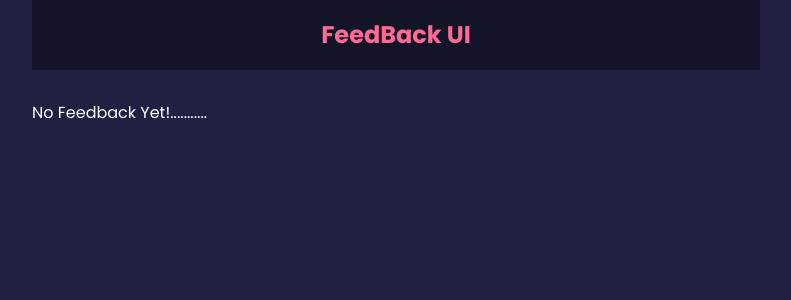
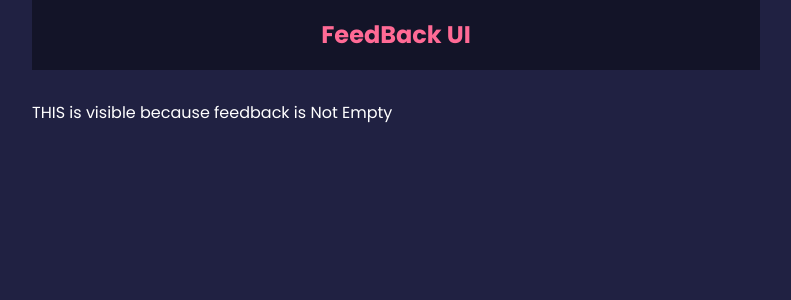
Before and after one commit to MrGultekin/react-intro-rating-app, a React (Vite) app in the folder ratingApp/: page / in a window 1280 px wide. Shown: the top 300 px of the page, without its empty margins (244-1035 px from the left). Built offline with nearby package versions, Linux system fonts and the light colour scheme.

Commit message:
THIS is visible because feedback is Not Empty in App.js in useState(FeedbackData) has FeedbackData

```diff
--- a/ratingApp/src/App.jsx
+++ b/ratingApp/src/App.jsx
@@ -6,7 +6,7 @@ import FeedbackData from "./data/FeedbackData.js";
 import FeedbackList from "./components/FeedbackList.jsx";
 
 function App() {
-	const [feedback,setFeedback] =useState()
+	const [feedback,setFeedback] =useState(FeedbackData)
 	return (
 		<>
 			<div className="container">
--- a/ratingApp/src/components/FeedbackList.jsx
+++ b/ratingApp/src/components/FeedbackList.jsx
@@ -8,7 +8,7 @@ const FeedbackList = ({feedback}) => {
 			</p>
 		)
 	}
-	return <div> List</div>
+	return <div> THIS is visible because feedback is Not Empty</div>
 
 }
 
```
